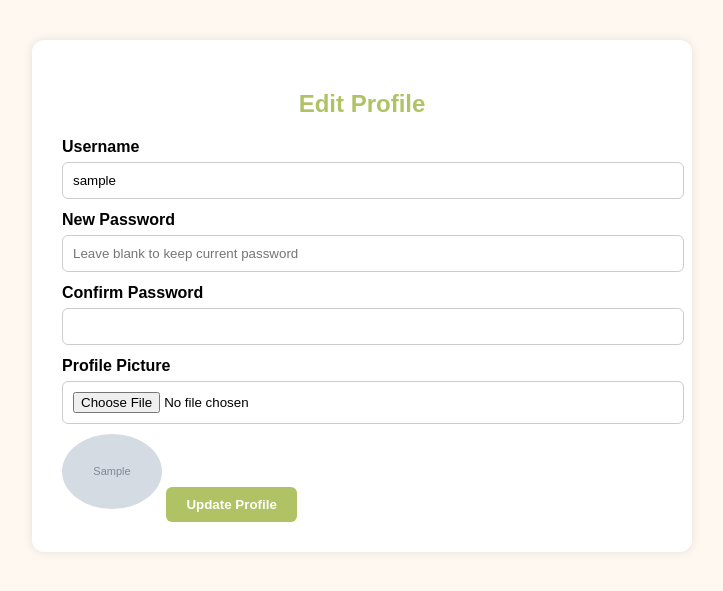
After one commit to ann-riya18/Taste_It, a PHP site: page /edit_profile.php in a window 1280 px wide. The commit adds this page. Shown: the top 591 px of the page, without its empty margins (278-1001 px from the left). Run offline with PHP 8.4, Linux system fonts and the light colour scheme; the visitor is signed in with stand-in values (Sample User, id 1); tables that the repository leaves empty or names only in its code hold one stand-in row (values such as "Sample post"); grey boxes marked "Sample" are stand-in pictures.

Commit message:
Add files via upload

```diff
--- /dev/null
+++ b/edit_profile.php
@@ -0,0 +1,172 @@
+<?php
+session_start();
+$conn = new mysqli("localhost", "root", "", "tasteit");
+if ($conn->connect_error) {
+    die("Connection failed: " . $conn->connect_error);
+}
+
+if (!isset($_SESSION['user_email'])) {
+    header("Location: user_login.html");
+    exit();
+}
+
+$email = $_SESSION['user_email'];
+
+// Fetch user info
+$query = $conn->prepare("SELECT username, profile_pic FROM users WHERE email = ?");
+$query->bind_param("s", $email);
+$query->execute();
+$query->bind_result($username, $profile_pic);
+$query->fetch();
+$query->close();
+
+$success = "";
+$error = "";
+
+// Handle update
+if ($_SERVER["REQUEST_METHOD"] === "POST") {
+    $new_username = $_POST['username'] ?? $username;
+    $new_password = $_POST['new_password'] ?? '';
+    $confirm_password = $_POST['confirm_password'] ?? '';
+    $profile_filename = $profile_pic;
+
+    // Handle profile picture
+    if (isset($_FILES['profile_pic']) && $_FILES['profile_pic']['error'] === UPLOAD_ERR_OK) {
+        $targetDir = "uploads/";
+        $fileName = basename($_FILES['profile_pic']['name']);
+        $targetFile = $targetDir . uniqid() . "_" . $fileName;
+        $imageFileType = strtolower(pathinfo($targetFile, PATHINFO_EXTENSION));
+
+        $allowedTypes = ['jpg', 'jpeg', 'png', 'gif'];
+        if (in_array($imageFileType, $allowedTypes)) {
+            if (move_uploaded_file($_FILES['profile_pic']['tmp_name'], $targetFile)) {
+                $profile_filename = $targetFile;
+            } else {
+                $error = "Error uploading file.";
+            }
+        } else {
+            $error = "Only JPG, JPEG, PNG & GIF files are allowed.";
+        }
+    }
+
+    // Update password only if it's entered
+    if (!empty($new_password)) {
+        if ($new_password === $confirm_password) {
+            $hashedPassword = password_hash($new_password, PASSWORD_DEFAULT);
+            $stmt = $conn->prepare("UPDATE users SET username=?, password=?, profile_pic=? WHERE email=?");
+            $stmt->bind_param("ssss", $new_username, $hashedPassword, $profile_filename, $email);
+        } else {
+            $error = "Passwords do not match!";
+        }
+    } else {
+        // Update username and profile picture only
+        $stmt = $conn->prepare("UPDATE users SET username=?, profile_pic=? WHERE email=?");
+        $stmt->bind_param("sss", $new_username, $profile_filename, $email);
+    }
+
+    if (empty($error) && $stmt->execute()) {
+        $success = "Profile updated successfully!";
+        $username = $new_username;
+        $profile_pic = $profile_filename;
+    } elseif (!$error) {
+        $error = "Update failed: " . $stmt->error;
+    }
+
+    $stmt->close();
+}
+?>
+
+<!DOCTYPE html>
+<html lang="en">
+<head>
+  <meta charset="UTF-8">
+  <title>Edit Profile</title>
+  <style>
+    body {
+      font-family: 'Poppins', sans-serif;
+      background: #fff8f0;
+      margin: 0;
+      padding: 40px;
+    }
+    .container {
+      max-width: 600px;
+      background: #fff;
+      padding: 30px;
+      margin: auto;
+      border-radius: 12px;
+      box-shadow: 0 0 10px rgba(0,0,0,0.1);
+    }
+    h2 {
+      text-align: center;
+      color: #B0C364;
+    }
+    label {
+      font-weight: bold;
+      display: block;
+      margin: 12px 0 6px;
+    }
+    input[type="text"],
+    input[type="password"],
+    input[type="file"] {
+      width: 100%;
+      padding: 10px;
+      border: 1px solid #ccc;
+      border-radius: 6px;
+    }
+    button {
+      margin-top: 20px;
+      padding: 10px 20px;
+      background-color: #B0C364;
+      border: none;
+      color: white;
+      font-weight: 600;
+      cursor: pointer;
+      border-radius: 6px;
+    }
+    button:hover {
+      background-color: #9aae54;
+    }
+    .profile-pic {
+      width: 100px;
+      border-radius: 50%;
+      margin-top: 10px;
+    }
+    .msg {
+      margin-top: 15px;
+      color: green;
+      font-weight: bold;
+    }
+    .error {
+      margin-top: 15px;
+      color: red;
+      font-weight: bold;
+    }
+  </style>
+</head>
+<body>
+  <div class="container">
+    <h2>Edit Profile</h2>
+
+    <?php if ($success) echo "<p class='msg'>$success</p>"; ?>
+    <?php if ($error) echo "<p class='error'>$error</p>"; ?>
+
+    <form method="POST" enctype="multipart/form-data">
+      <label>Username</label>
+      <input type="text" name="username" value="<?php echo htmlspecialchars($username); ?>" required>
+
+      <label>New Password</label>
+      <input type="password" name="new_password" placeholder="Leave blank to keep current password">
+
+      <label>Confirm Password</label>
+      <input type="password" name="confirm_password">
+
+      <label>Profile Picture</label>
+      <input type="file" name="profile_pic">
+      <br>
+      <img src="<?php echo $profile_pic ? $profile_pic : 'uploads/default.jpg'; ?>" alt="Current Profile" class="profile-pic">
+
+      <button type="submit">Update Profile</button>
+    </form>
+  </div>
+</body>
+</html>
```
Also changed, not shown: user_dashboard.php (+72 -22 lines).
